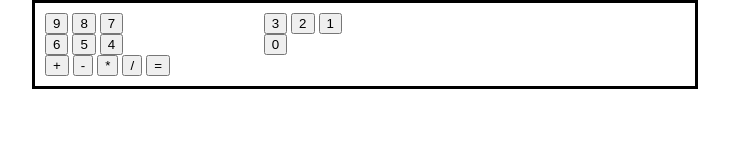
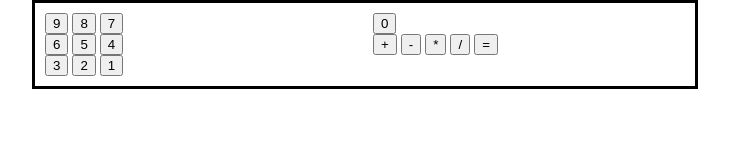
Before and after one commit to MaxAFath/calculator, a plain HTML site: page index.html in a window 1280 px wide. Shown: the whole page, without its empty margins (275-1004 px from the left). Drawn offline with Linux system fonts and the light colour scheme.

Commit message:
added a div to seperate btns and display for colums

```diff
--- a/assets/css/styles.css
+++ b/assets/css/styles.css
@@ -5,10 +5,11 @@
     width:50%;
     border: 3px solid black;
     padding: 10px;
+
 }
 
-.nums{
-    column-count: 3;
+.btns{
+    column-count: 2;
 }
 
 .funs{
--- a/index.html
+++ b/index.html
@@ -15,6 +15,7 @@
         <div class="row" id="display">
 
         </div>
+        <div class="btns">
             <div class="col nums">
                 <div class="row">
                     <button class="btn num row" onclick="addToDisplay(9)">9</button>
@@ -43,6 +44,7 @@
                 <button class="btn function" onclick="calculate(document.getElementById('display'))">=</button>
             </div>
         </div>
+    </div>
     <script src="./assets/js/cal.js"></script>
 </body>
 
```
Lines whose indentation alone changed are shown as unchanged.
